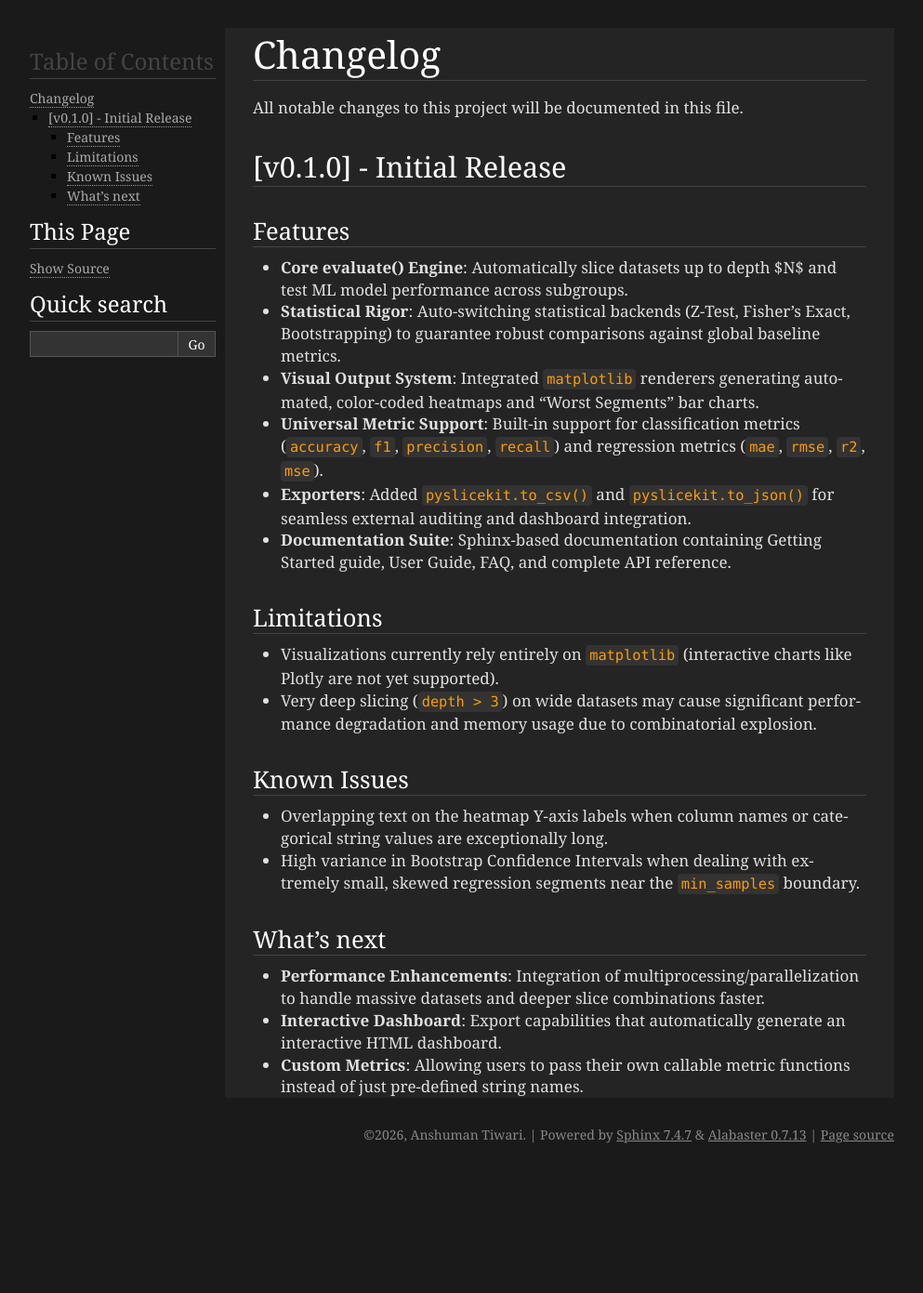
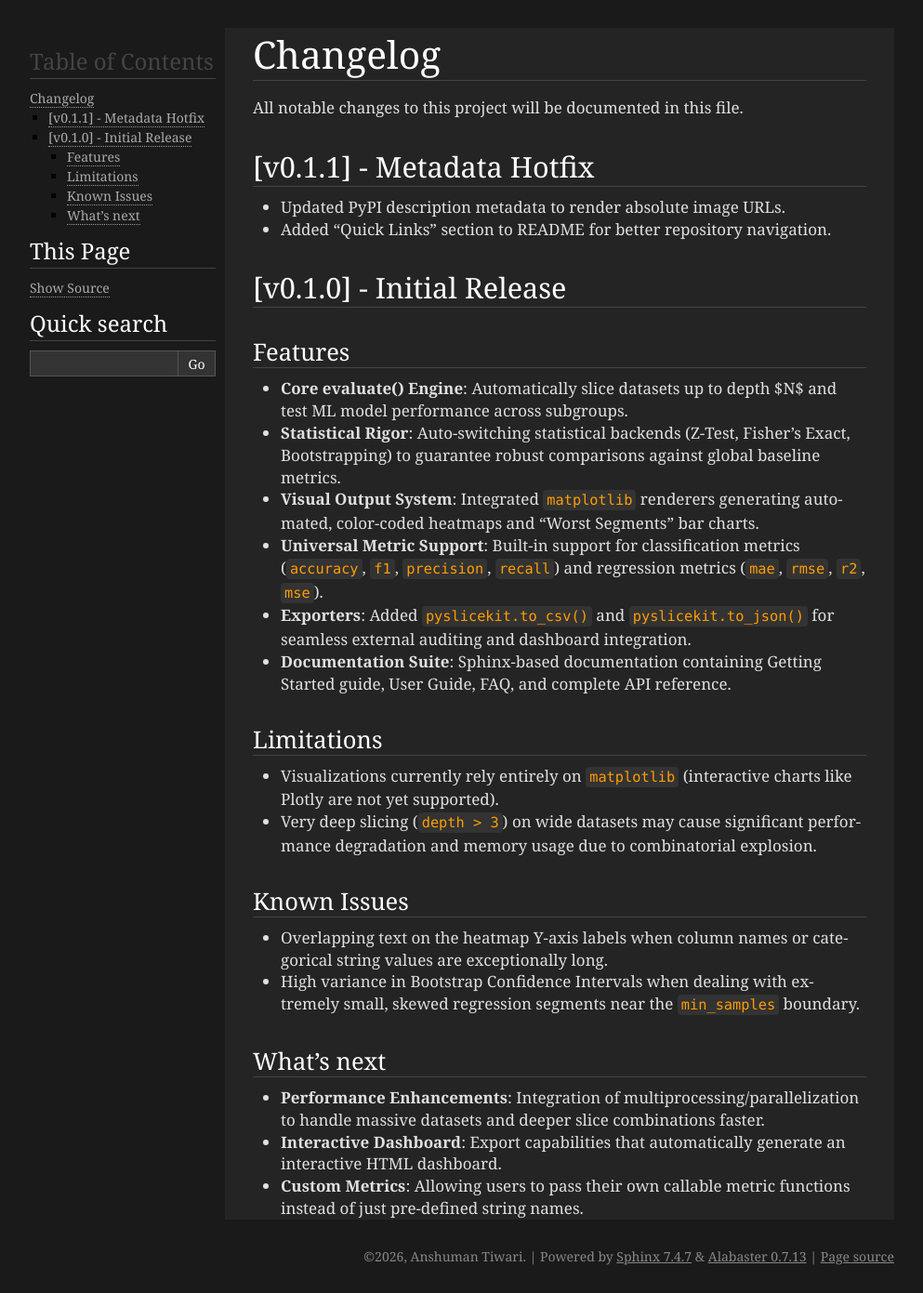
Before and after one commit to AnshumanTiwari2006/PySliceKit, a Sphinx documentation site: the page built from docs/source/changelog.rst, in a window 1280 px wide. Shown: the whole page at 93% size, without its empty margins (148-1141 px from the left). Built offline with Sphinx 7.4.7, drawn with Linux system fonts in a browser that asks for light colours; before the commit the page ends 1260 px from its top, so only the background shows below that.

Commit message:
Bump version to 0.1.1 and fix PyPI URLs

```diff
--- a/docs/source/changelog.rst
+++ b/docs/source/changelog.rst
@@ -2,6 +2,11 @@
 =========
 
 All notable changes to this project will be documented in this file.
+
+[v0.1.1] - Metadata Hotfix
+--------------------------
+* Updated PyPI description metadata to render absolute image URLs.
+* Added "Quick Links" section to README for better repository navigation.
 
 [v0.1.0] - Initial Release
 --------------------------
--- a/pyproject.toml
+++ b/pyproject.toml
@@ -4,7 +4,7 @@
 
 [project]
 name = "pyslicekit"
-version = "0.1.0"
+version = "0.1.1"
 description = "A library for discovering underperforming segments in machine learning models."
 readme = "README.md"
 authors = [
```
Also changed, not shown: CHANGELOG.md (+4 -0 lines).
